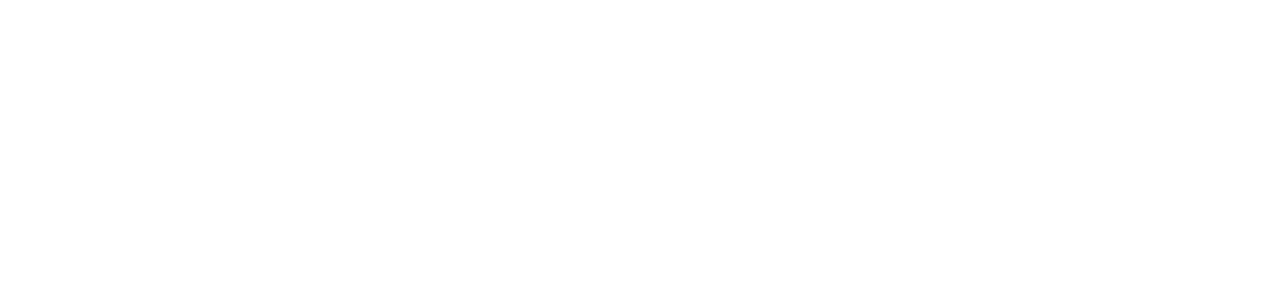
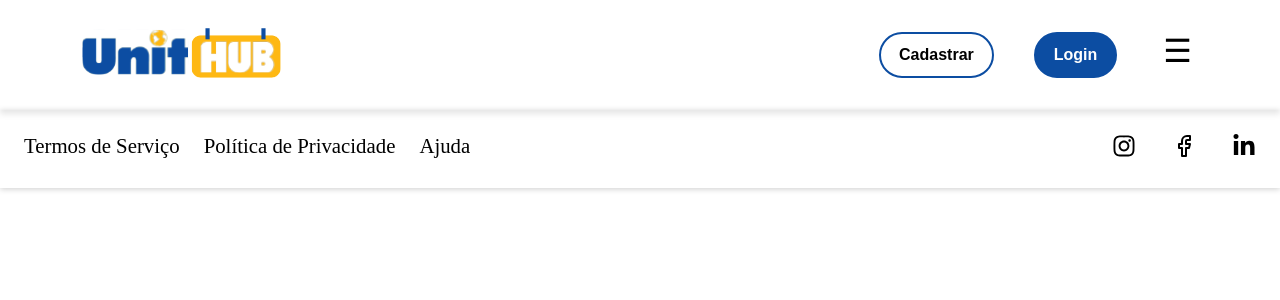
Before and after one commit to herbertgabriel/unithub-frontend, a React (Vite) app: page /event-details/1 in a window 1280 px wide. Before the commit this address had no page. Shown: the top 300 px of the page. Built offline with nearby package versions, Linux system fonts and the light colour scheme; a web font is replaced by a local one.

Commit message:
refatora o componente FeedOrganizador e adiciona a página de detalhes do evento

```diff
--- /dev/null
+++ b/src/pages/EventDetails/EventDetails.jsx
@@ -0,0 +1,14 @@
+import Header from "../../components/Header/Header";
+import Footer from "../../components/Footer/Footer";
+import "./EventDetails.css";
+
+function EventDetails() {
+    return (
+        <>
+        <Header />
+
+        <Footer />
+        </>
+    );
+}
+export default EventDetails;
--- a/src/routes.jsx
+++ b/src/routes.jsx
@@ -7,7 +7,8 @@
 import MeusEventos from "./pages/MyEvents/MeusEventos";
 import EventosInscritos from "./pages/EnrolledEvents/EventosInscritos";
 import GerenciamentoUsuarios from "./pages/UserManagment/GerenciamentoUsuarios";
-import FeedOrganizador from "./pages/FeedOrganizer/FeedOrganizador";
+import FeedOrganizador from "./pages/FeedManagment/FeedOrganizador";
+import EventDetails from "./pages/EventDetails/EventDetails";
 function MainRouter() {
     return (
       <Routes>
@@ -20,6 +21,7 @@
         <Route path="/eventos-inscritos" element={<EventosInscritos />} />
         <Route path="/gerenciamento-usuarios" element={<GerenciamentoUsuarios />} />
         <Route path="/feed-organizador" element={<FeedOrganizador />} />
+        <Route path="/event-details/:id" element={<EventDetails />} />
         </Routes>
     );
   }
```
Also changed, not shown: src/pages/EventDetails/EventDetails.css (added), src/pages/FeedManagment/FeedOrganizador.css (added), src/pages/FeedManagment/FeedOrganizador.jsx (renamed from src/pages/FeedOrganizer/FeedOrganizador.jsx).
